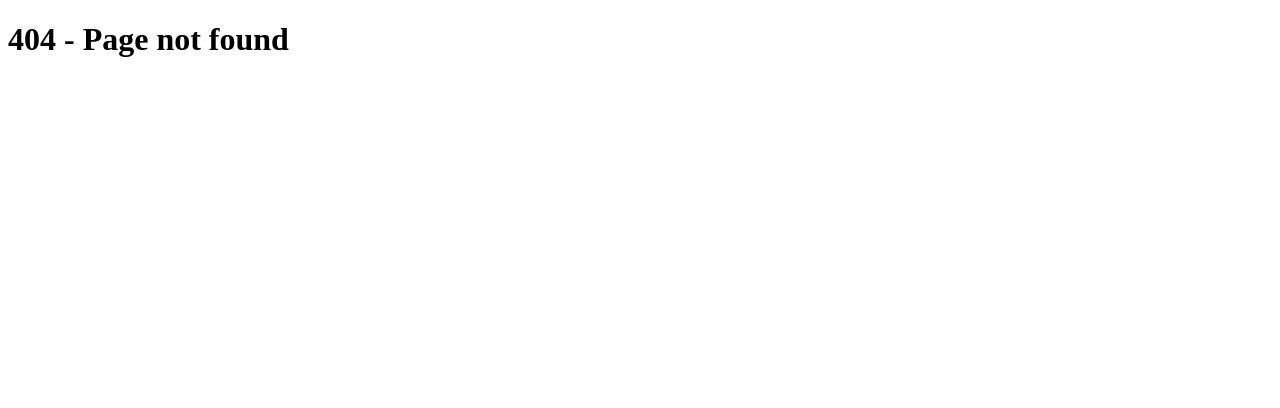
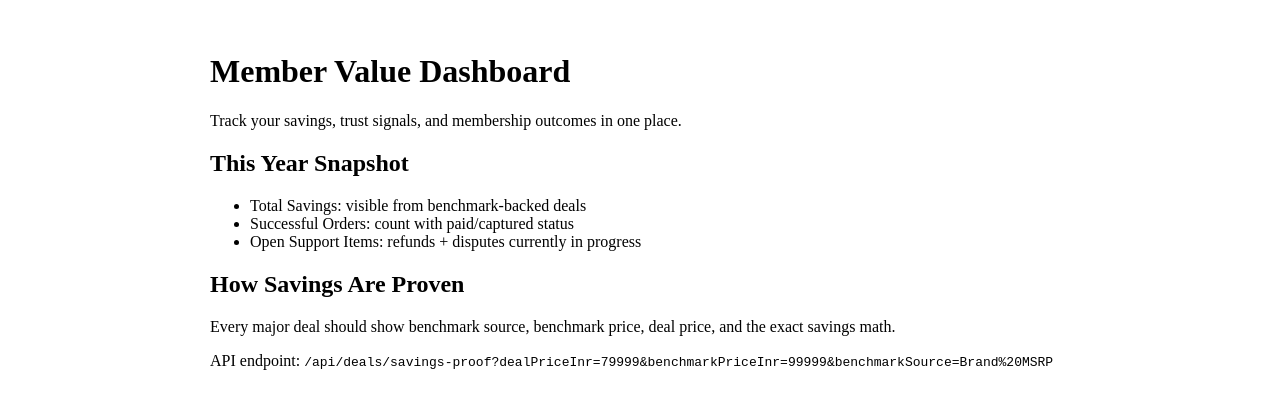
Before and after one commit to Teamtrue/luxury-members, a Next.js app in the folder luxury-members-next/: page /member/value in a window 1280 px wide. Before the commit this address had no page. Shown: the top 408 px of the page. Built offline with nearby package versions, Linux system fonts and the light colour scheme.

Commit message:
Add member value dashboard page with savings transparency

```diff
--- /dev/null
+++ b/luxury-members-next/app/member/value/page.tsx
@@ -0,0 +1,27 @@
+export default function MemberValuePage() {
+  return (
+    <main style={{ maxWidth: 860, margin: '0 auto', padding: '24px 0' }}>
+      <h1>Member Value Dashboard</h1>
+      <p>Track your savings, trust signals, and membership outcomes in one place.</p>
+
+      <section>
+        <h2>This Year Snapshot</h2>
+        <ul>
+          <li>Total Savings: visible from benchmark-backed deals</li>
+          <li>Successful Orders: count with paid/captured status</li>
+          <li>Open Support Items: refunds + disputes currently in progress</li>
+        </ul>
+      </section>
+
+      <section>
+        <h2>How Savings Are Proven</h2>
+        <p>
+          Every major deal should show benchmark source, benchmark price, deal price, and the exact savings math.
+        </p>
+        <p>
+          API endpoint: <code>/api/deals/savings-proof?dealPriceInr=79999&benchmarkPriceInr=99999&benchmarkSource=Brand%20MSRP</code>
+        </p>
+      </section>
+    </main>
+  );
+}
```
